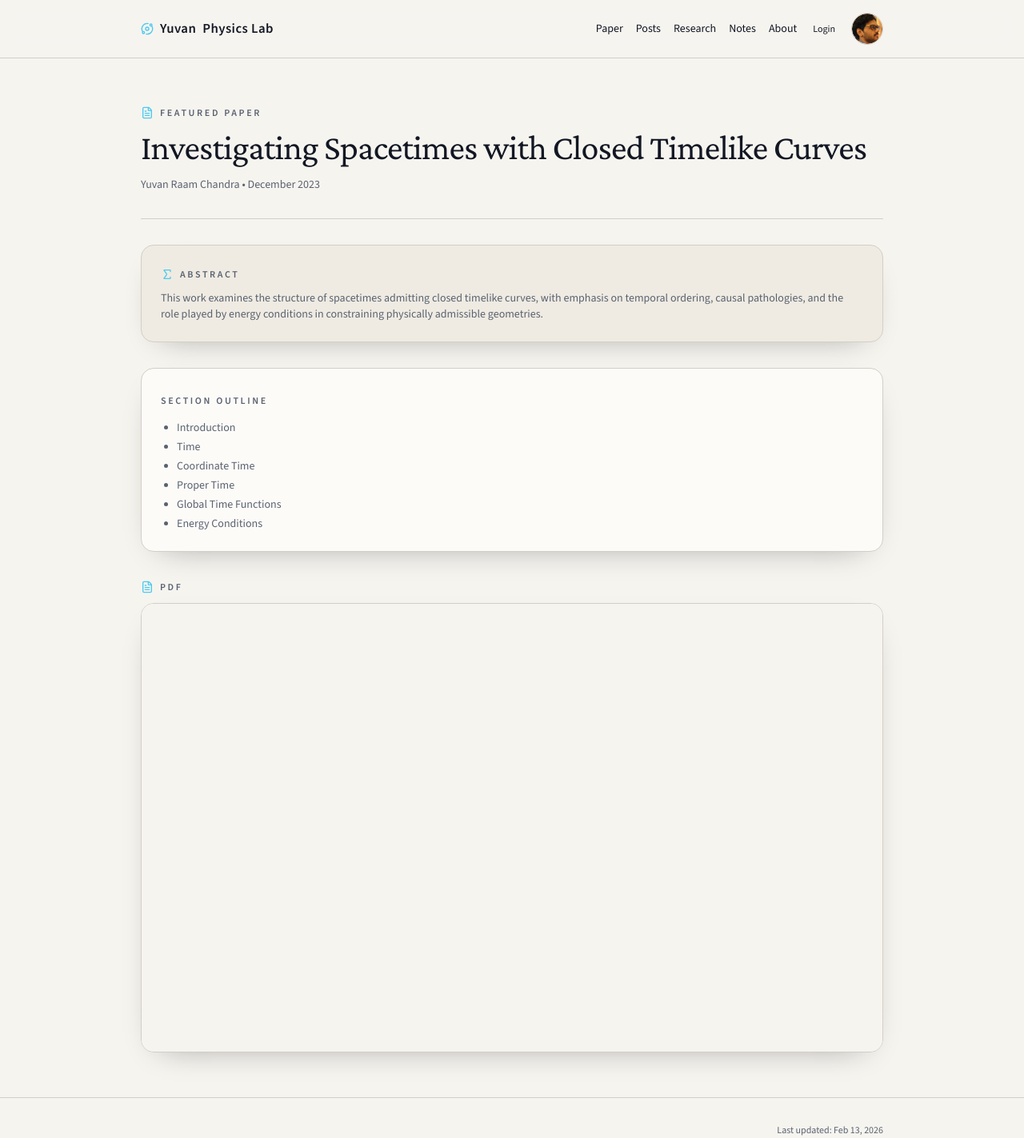
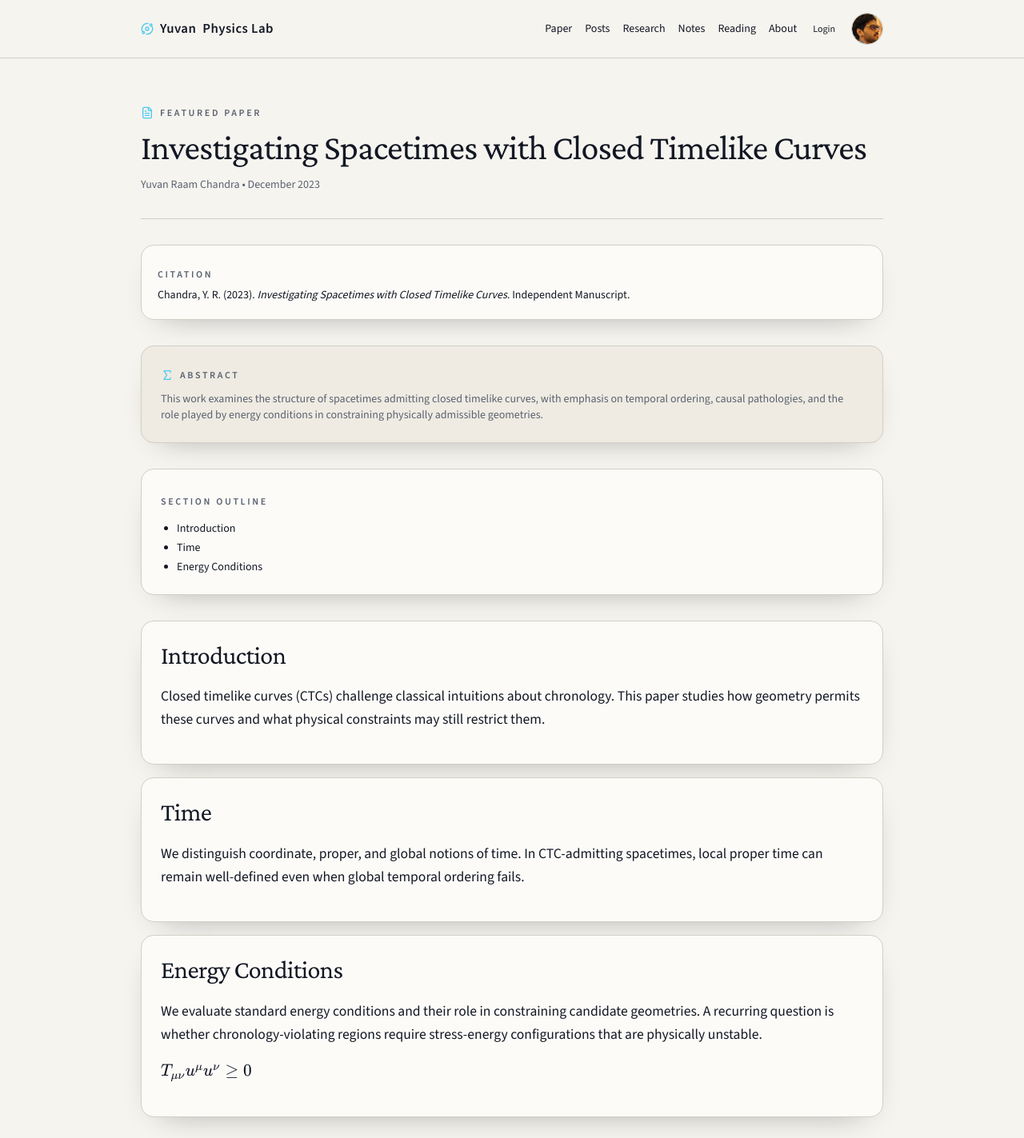
Before and after one commit to colonaive/yuvanphysicslab, a Next.js app: page /paper in a window 1280 px wide. Shown: the top 1423 px of the page at 80% size. Built offline with nearby package versions, Linux system fonts and the light colour scheme; no server answers.

Commit message:
feat: add research authority pages and scholarly linking flow

```diff
--- a/src/app/(public)/notes/page.tsx
+++ b/src/app/(public)/notes/page.tsx
@@ -5,6 +5,7 @@ import { format } from "date-fns";
 import { FileText } from "lucide-react";
 import { Card } from "@/components/ui/Card";
 import { semanticClasses } from "@/theme/tokens";
+import { Button } from "@/components/ui/Button";
 
 export default async function NotesPage() {
   const notes = await getAllContent("notes");
@@ -40,6 +41,12 @@ export default async function NotesPage() {
           </Card>
         ))}
       </div>
+
+      <div className="border-t border-border pt-5">
+        <Button href="/reading" variant="outline">
+          Continue to reading list →
+        </Button>
+      </div>
     </Container>
   );
 }
--- a/src/app/(public)/page.tsx
+++ b/src/app/(public)/page.tsx
@@ -10,7 +10,6 @@ import { semanticClasses } from "@/theme/tokens";
 
 export default async function HomePage() {
   const recentContent = await getRecentContent();
-  const featuredPaper = recentContent.find((item) => item.type === "research") ?? recentContent[0];
 
   return (
     <Container className="space-y-14">
@@ -29,11 +28,11 @@ export default async function HomePage() {
             field theories, and machine intelligence.
           </p>
           <div className="flex flex-wrap gap-3">
-            <Button href={featuredPaper ? `/${featuredPaper.type}/${featuredPaper.slug}` : "/research"}>
-              Read Featured Paper <ArrowRight className="h-4 w-4" />
+            <Button href="/research">
+              Research Focus <ArrowRight className="h-4 w-4" />
             </Button>
-            <Button href="/about" variant="outline">
-              About
+            <Button href="/paper" variant="outline">
+              Current Paper
             </Button>
           </div>
         </div>
--- a/src/app/(public)/paper/page.tsx
+++ b/src/app/(public)/paper/page.tsx
@@ -1,16 +1,33 @@
 import { Container } from "@/components/site/Container";
 import { Card } from "@/components/ui/Card";
-import { FileText, Sigma } from "lucide-react";
+import { Button } from "@/components/ui/Button";
+import { Download, FileText, Sigma } from "lucide-react";
 import { semanticClasses } from "@/theme/tokens";
+import Markdown from "react-markdown";
+import remarkMath from "remark-math";
+import rehypeKatex from "rehype-katex";
+import Link from "next/link";
 
-const sectionOutline = [
-  "Introduction",
-  "Time",
-  "Coordinate Time",
-  "Proper Time",
-  "Global Time Functions",
-  "Energy Conditions",
-];
+const sections = [
+  {
+    id: "introduction",
+    title: "Introduction",
+    content:
+      "Closed timelike curves (CTCs) challenge classical intuitions about chronology. This paper studies how geometry permits these curves and what physical constraints may still restrict them.",
+  },
+  {
+    id: "time",
+    title: "Time",
+    content:
+      "We distinguish coordinate, proper, and global notions of time. In CTC-admitting spacetimes, local proper time can remain well-defined even when global temporal ordering fails.",
+  },
+  {
+    id: "energy-conditions",
+    title: "Energy Conditions",
+    content:
+      "We evaluate standard energy conditions and their role in constraining candidate geometries. A recurring question is whether chronology-violating regions require stress-energy configurations that are physically unstable.\n\n$$T_{\\mu\\nu}u^\\mu u^\\nu \\ge 0$$",
+  },
+] as const;
 
 export default function FeaturedPaperPage() {
   return (
@@ -25,6 +42,13 @@ export default function FeaturedPaperPage() {
           Yuvan Raam Chandra • December 2023
         </p>
       </header>
+
+      <Card className="space-y-2 p-5">
+        <p className={semanticClasses.sectionMarker}>Citation</p>
+        <p className="text-sm text-text">
+          Chandra, Y. R. (2023). <em>Investigating Spacetimes with Closed Timelike Curves</em>. Independent Manuscript.
+        </p>
+      </Card>
 
       <Card muted className="space-y-3 p-6">
         <p className={semanticClasses.sectionMarker}>
@@ -41,18 +65,40 @@ export default function FeaturedPaperPage() {
 
       <Card className="space-y-4 p-6">
         <p className={semanticClasses.sectionMarker}>Section Outline</p>
-        <ul className="list-disc space-y-1 pl-5 text-sm text-muted">
-          {sectionOutline.map((section) => (
-            <li key={section}>{section}</li>
+        <ul className="list-disc space-y-1 pl-5 text-sm">
+          {sections.map((section) => (
+            <li key={section.id}>
+              <a href={`#${section.id}`} className="text-muted">
+                {section.title}
+              </a>
+            </li>
           ))}
         </ul>
       </Card>
 
+      <section className="space-y-4">
+        {sections.map((section) => (
+          <Card key={section.id} id={section.id} className="space-y-2 p-6">
+            <h2 className="text-2xl">{section.title}</h2>
+            <div className="prose-lab">
+              <Markdown remarkPlugins={[remarkMath]} rehypePlugins={[rehypeKatex]}>
+                {section.content}
+              </Markdown>
+            </div>
+          </Card>
+        ))}
+      </section>
+
       <section className="space-y-3">
-        <p className={semanticClasses.sectionMarker}>
-          <FileText className="h-4 w-4 text-accent" />
-          PDF
-        </p>
+        <div className="flex flex-wrap items-center justify-between gap-3">
+          <p className={semanticClasses.sectionMarker}>
+            <FileText className="h-4 w-4 text-accent" />
+            PDF
+          </p>
+          <Button href="/papers/ctc-paper.pdf" download>
+            Download PDF <Download className="h-4 w-4" />
+          </Button>
+        </div>
         <div className="overflow-hidden rounded-card border border-border bg-surface shadow-soft">
           <iframe
             src="/papers/ctc-paper.pdf"
@@ -61,6 +107,12 @@ export default function FeaturedPaperPage() {
           />
         </div>
       </section>
+
+      <div className="border-t border-border pt-5 text-sm">
+        <Link href="/notes" className="text-muted">
+          Continue to notes →
+        </Link>
+      </div>
     </Container>
   );
 }
--- /dev/null
+++ b/src/app/(public)/reading/page.tsx
@@ -0,0 +1,45 @@
+import { Container } from "@/components/site/Container";
+import { Card } from "@/components/ui/Card";
+import { semanticClasses } from "@/theme/tokens";
+import { readingList } from "@/content/reading-list";
+import { BookOpen } from "lucide-react";
+import Link from "next/link";
+
+export default function ReadingPage() {
+  return (
+    <Container className="space-y-8">
+      <header className="space-y-3">
+        <p className={semanticClasses.sectionMarker}>
+          <BookOpen className="h-4 w-4 text-accent" />
+          Curated References
+        </p>
+        <h1>Reading List</h1>
+        <p className="text-muted">
+          A focused bibliography that informs current work in spacetime geometry and causality.
+        </p>
+      </header>
+
+      <section className="space-y-4">
+        {readingList.map((item) => (
+          <Card key={item.title} className="space-y-3 p-6">
+            <div className="flex flex-wrap items-center justify-between gap-2">
+              <h2 className="text-2xl leading-tight">{item.title}</h2>
+              <span className="text-xs text-muted">{item.year}</span>
+            </div>
+            <p className="text-sm text-muted">{item.authors}</p>
+            <p className="text-xs font-semibold uppercase tracking-[0.16em] text-muted">
+              {item.area}
+            </p>
+            <p className="text-sm text-muted">{item.commentary}</p>
+          </Card>
+        ))}
+      </section>
+
+      <div className="border-t border-border pt-5 text-sm">
+        <Link href="/" className="text-muted">
+          Return home →
+        </Link>
+      </div>
+    </Container>
+  );
+}
--- a/src/app/(public)/research/page.tsx
+++ b/src/app/(public)/research/page.tsx
@@ -1,46 +1,80 @@
 import { Container } from "@/components/site/Container";
-import { getAllContent } from "@/lib/mdx";
 import Link from "next/link";
-import { format } from "date-fns";
-import { FileText } from "lucide-react";
+import { FileText, Sigma } from "lucide-react";
 import { Card } from "@/components/ui/Card";
+import { Button } from "@/components/ui/Button";
 import { semanticClasses } from "@/theme/tokens";
+import { researchFocus } from "@/content/research-focus";
 
-export default async function ResearchPage() {
-  const research = await getAllContent("research");
-
+export default function ResearchPage() {
   return (
     <Container className="space-y-8">
       <header className="space-y-3">
         <p className={semanticClasses.sectionMarker}>
           <FileText className="h-4 w-4 text-accent" />
-          Journal Archive
+          Research Profile
         </p>
-        <h1>Research Papers</h1>
-        <p className="text-muted">Long-form investigations, formal problems, and active project reports.</p>
+        <h1>Research Focus</h1>
+        <p className="text-muted">
+          Core themes, active questions, and open problems shaping this lab&apos;s current work.
+        </p>
       </header>
 
-      <div className="space-y-4">
-        {research.map((item) => (
-          <Card key={item.slug} className="p-5 transition-colors hover:border-accent/55">
-            <Link href={`/research/${item.slug}`} className="block space-y-3">
-              <div className="flex flex-wrap items-center justify-between gap-2">
-                <h2 className="text-2xl leading-tight">{item.title}</h2>
-                <time className="text-sm text-muted">{format(new Date(item.date), "MMMM d, yyyy")}</time>
-              </div>
-              <p className="text-muted">{item.summary}</p>
-              <div className="flex flex-wrap gap-2 text-xs text-muted">
-                {item.tags?.map((tag) => (
-                  <span key={tag} className="rounded-full border border-border px-2.5 py-0.5">
-                    {tag}
-                  </span>
-                ))}
-              </div>
-            </Link>
-          </Card>
-        ))}
+      <section className="space-y-3">
+        <h2 className="text-2xl">Research Interests</h2>
+        <div className="flex flex-wrap gap-2">
+          {researchFocus.interests.map((interest) => (
+            <span key={interest} className="rounded-full border border-border px-3 py-1 text-xs text-muted">
+              {interest}
+            </span>
+          ))}
+        </div>
+      </section>
 
-        {research.length === 0 && <p className="italic text-muted">No research papers yet.</p>}
+      <section className="space-y-3">
+        <h2 className="text-2xl">Core Questions Being Explored</h2>
+        <Card className="p-6">
+          <ul className="list-disc space-y-2 pl-5 text-sm text-muted">
+            {researchFocus.coreQuestions.map((question) => (
+              <li key={question}>{question}</li>
+            ))}
+          </ul>
+        </Card>
+      </section>
+
+      <section className="space-y-3">
+        <h2 className="text-2xl">Current Paper</h2>
+        <Card className="space-y-3 p-6">
+          <p className={semanticClasses.sectionMarker}>
+            <Sigma className="h-4 w-4 text-accent" />
+            Featured Manuscript
+          </p>
+          <h3>{researchFocus.currentPaper.title}</h3>
+          <p className="text-sm text-muted">{researchFocus.currentPaper.summary}</p>
+          <div className="flex flex-wrap gap-3">
+            <Button href={researchFocus.currentPaper.href}>Read Paper</Button>
+            <Button href="/notes" variant="outline">
+              View Notes
+            </Button>
+          </div>
+        </Card>
+      </section>
+
+      <section className="space-y-3">
+        <h2 className="text-2xl">Open Problems</h2>
+        <Card className="p-6">
+          <ul className="list-disc space-y-2 pl-5 text-sm text-muted">
+            {researchFocus.openProblems.map((problem) => (
+              <li key={problem}>{problem}</li>
+            ))}
+          </ul>
+        </Card>
+      </section>
+
+      <div className="border-t border-border pt-5 text-sm">
+        <Link href="/paper" className="text-muted">
+          Continue to current paper →
+        </Link>
       </div>
     </Container>
   );
--- a/src/components/site/SiteHeader.tsx
+++ b/src/components/site/SiteHeader.tsx
@@ -89,6 +89,15 @@ export function SiteHeader() {
               Notes
             </Link>
             <Link
+              href="/reading"
+              className={cn(
+                "hidden text-muted md:inline",
+                isActive("/reading") && "text-text underline decoration-accent/80"
+              )}
+            >
+              Reading
+            </Link>
+            <Link
               href="/about"
               className={cn(
                 "text-muted",
@@ -96,7 +105,7 @@ export function SiteHeader() {
               )}
             >
               About
-              </Link>
+            </Link>
           </nav>
 
           {isAuthed ? (
--- /dev/null
+++ b/src/content/reading-list.ts
@@ -0,0 +1,42 @@
+export const readingList = [
+  {
+    title: "The Large Scale Structure of Space-Time",
+    authors: "S. W. Hawking and G. F. R. Ellis",
+    year: "1973",
+    area: "Foundations",
+    commentary:
+      "A core reference for global causality, singularity theorems, and the geometric language needed for serious GR research.",
+  },
+  {
+    title: "Lorentzian Wormholes: From Einstein to Hawking",
+    authors: "M. Visser",
+    year: "1995",
+    area: "Topology and CTCs",
+    commentary:
+      "A practical bridge between textbook relativity and exotic spacetime constructions where CTC questions become concrete.",
+  },
+  {
+    title: "General Relativity",
+    authors: "R. M. Wald",
+    year: "1984",
+    area: "Mathematical Rigor",
+    commentary:
+      "Useful for clean derivations and precise treatment of energy conditions, geodesics, and causal structure.",
+  },
+  {
+    title: "A Relativist's Toolkit",
+    authors: "E. Poisson",
+    year: "2004",
+    area: "Methods",
+    commentary:
+      "Excellent for tensor-calculus fluency and technical workflows that support independent calculations.",
+  },
+  {
+    title: "Chronology Protection Conjecture",
+    authors: "S. W. Hawking",
+    year: "1992",
+    area: "Open Questions",
+    commentary:
+      "A compact and influential framing of why nature may forbid macroscopic time machines.",
+  },
+] as const;
--- /dev/null
+++ b/src/content/research-focus.ts
@@ -0,0 +1,25 @@
+export const researchFocus = {
+  interests: [
+    "General Relativity",
+    "Causal Structure",
+    "Closed Timelike Curves",
+    "Energy Conditions",
+    "Geometric Methods",
+  ],
+  coreQuestions: [
+    "Which spacetime conditions permit chronology violation while preserving local consistency?",
+    "How do global time functions fail in physically relevant CTC models?",
+    "What classes of stress-energy tensors are compatible with CTC-supporting geometries?",
+  ],
+  currentPaper: {
+    title: "Investigating Spacetimes with Closed Timelike Curves",
+    summary:
+      "A focused study of temporal ordering, causal pathologies, and energy-condition constraints in candidate CTC spacetimes.",
+    href: "/paper",
+  },
+  openProblems: [
+    "Constructing geometrically clean toy models where chronology protection can be tested analytically.",
+    "Separating coordinate artifacts from invariant causal obstructions in rotating spacetimes.",
+    "Building a comparative framework between relativistic causality constraints and learning-based geometric priors.",
+  ],
+} as const;
```
Also changed, not shown: 1 other file (tests, documents, lock files or other folders).
